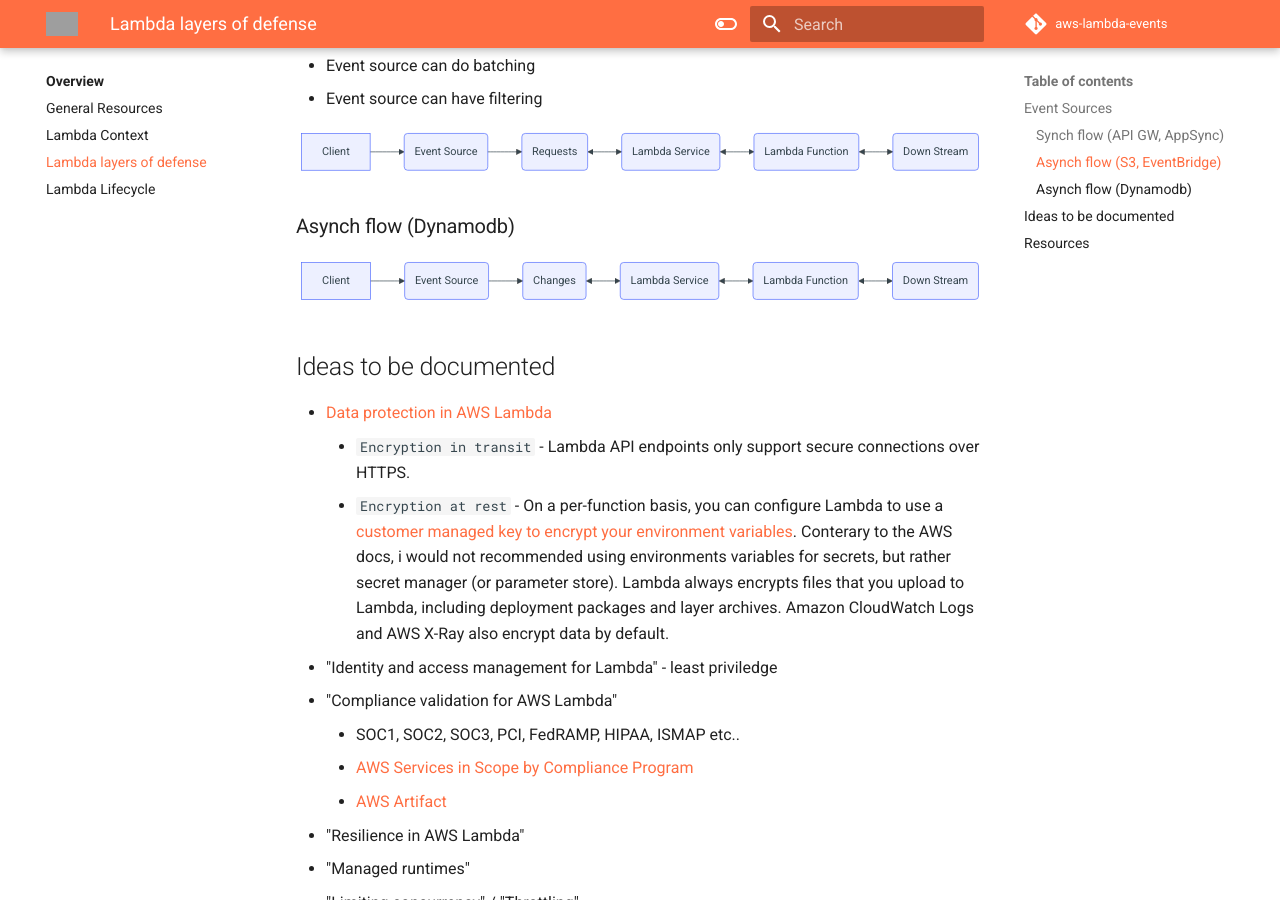
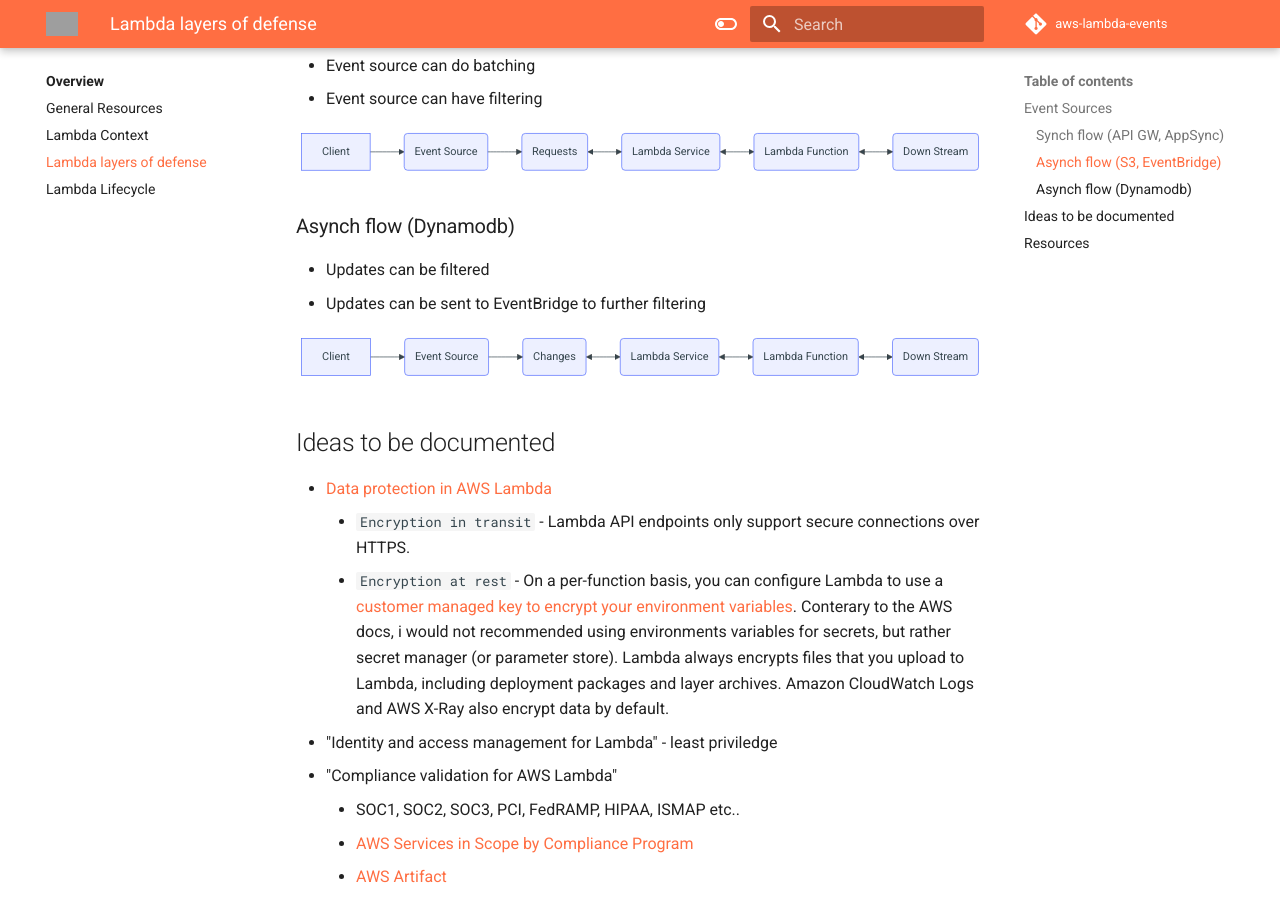
Before and after one commit to michaelbrewer/aws-lambda-events, an MkDocs documentation site: the page built from docs/lambda-security.md, in a window 1280 px wide and 900 px high, scrolled down 685 px. Built offline with MkDocs 1.6.1 and Material for MkDocs 9.7.7, drawn with Linux system fonts in a browser that asks for light colours; comment, search, counter and statistics services are not loaded; grey boxes are pictures that could not be loaded.

Commit message:
chore(secuirty): Add draft notes

````diff
--- a/docs/lambda-security.md
+++ b/docs/lambda-security.md
@@ -29,6 +29,9 @@
 ```
 
 ### Asynch flow (Dynamodb)
+
+- Updates can be filtered
+- Updates can be sent to EventBridge to further filtering
 
 ```mermaid
 flowchart LR
````
